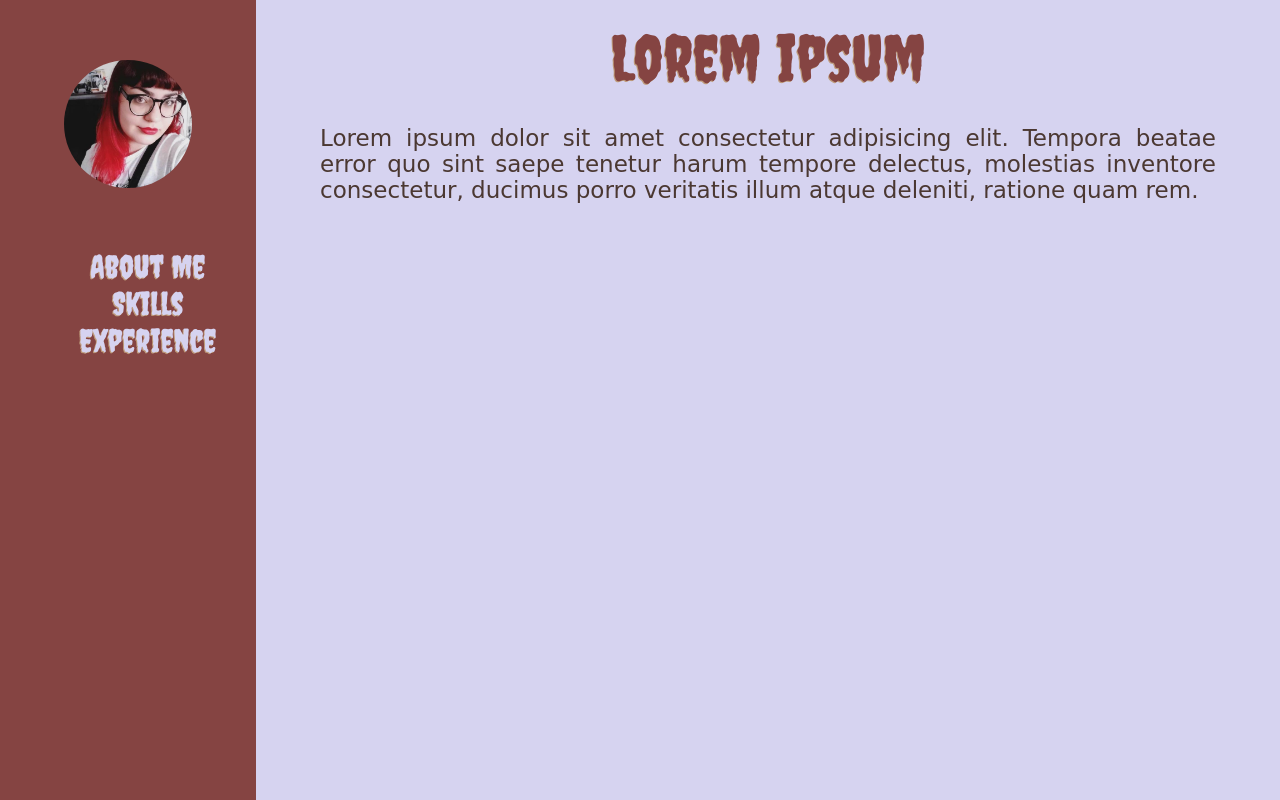
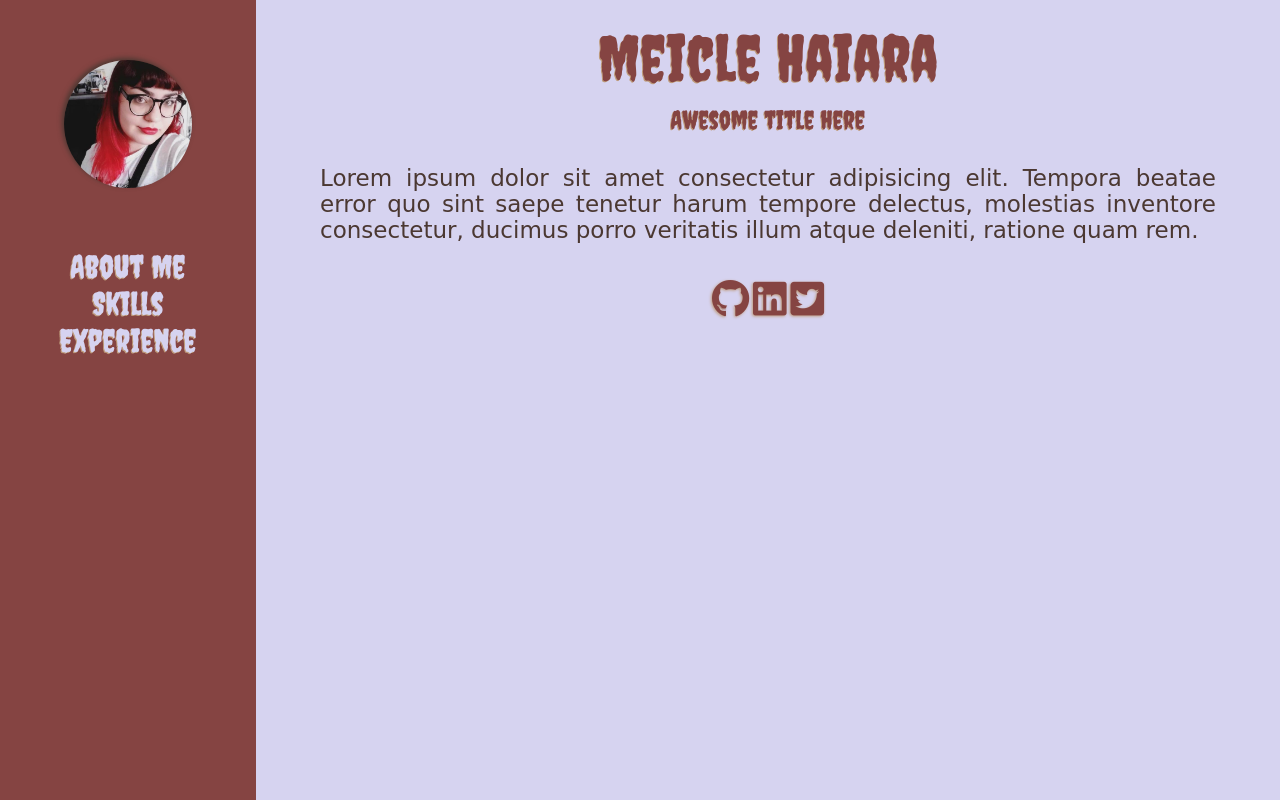
Before and after one commit to meicle/meicle.github.io, a plain HTML site: page index.html in a window 1280 px wide. Drawn offline with nearby package versions, Linux system fonts and the light colour scheme; a web font is replaced by a local one.

Commit message:
Code reuse

```diff
--- /dev/null
+++ b/aboutme.html
@@ -0,0 +1,9 @@
+      <h1>Meicle Haiara</h1>
+      <h4>Awesome title here</h4>
+      <br>
+      <p>Lorem ipsum dolor sit amet consectetur adipisicing elit. Tempora beatae error quo sint saepe tenetur harum tempore delectus, molestias inventore consectetur, ducimus porro veritatis illum atque deleniti, ratione quam rem.</p>
+      <br>
+      <div class="icones text-center">
+        <a href="https://github.com/meicle" target="_blank"><i class="fab fa-github"></i></a>
+        <a href="https://www.linkedin.com/in/meicle" target="_blank"><i class="fab fa-linkedin"></i></a>
+        <a href="https://twitter.com/impacmei" target="_blank"><i class="fab fa-twitter-square"></i></a>
--- a/index.html
+++ b/index.html
@@ -7,24 +7,36 @@
     <link rel="stylesheet" href="main.css">
     <link type="application/atom+xml" rel="alternate" href="http://localhost:4000/feed.xml" title="Meicle" />
     <link rel="stylesheet" href="https://maxcdn.bootstrapcdn.com/bootstrap/3.3.7/css/bootstrap.min.css" integrity="sha384-BVYiiSIFeK1dGmJRAkycuHAHRg32OmUcww7on3RYdg4Va+PmSTsz/K68vbdEjh4u" crossorigin="anonymous">
+    <link rel="stylesheet" href="https://use.fontawesome.com/releases/v5.5.0/css/all.css" integrity="sha384-B4dIYHKNBt8Bc12p+WXckhzcICo0wtJAoU8YZTY5qE0Id1GSseTk6S+L3BlXeVIU" crossorigin="anonymous">
     <link href="https://fonts.googleapis.com/css?family=Creepster|Averia Serif Libre" rel="stylesheet">
+    <script src="https://ajax.googleapis.com/ajax/libs/jquery/1.10.2/jquery.min.js"></script>
+    <script>
+        $(function(){
+            $('#content').load('aboutme.html');
+
+            $( "#aboutme" ).click(function() {
+              $('#content').load('aboutme.html');
+            });
+            $( "#skills" ).click(function() {
+              $('#content').load('skills.html');
+            });
+            $( "#xp" ).click(function() {
+              $('#content').load('xp.html');
+            });
+            });
+    </script>
     <title>Meicle</title>
   </head>
-
   <body>
-    <nav class="sidebar">
-      <a href="index.html"><img class="text-center" src="mei.jpeg"></a>
-      <ul>
-        <li>About Me</li>
-        <li>Skills</li>
-        <li>Experience</li>
-      </ul>
-    </nav>
-
-    <div class="content">
-      <h1>Lorem ipsum</h1><br>
-      <p>Lorem ipsum dolor sit amet consectetur adipisicing elit. Tempora beatae error quo sint saepe tenetur harum tempore delectus, molestias inventore consectetur, ducimus porro veritatis illum atque deleniti, ratione quam rem.</p>
+      <nav class="sidebar">
+          <a href="index.html"><img class="text-center" src="mei.jpeg"></a>
+          <ul>
+            <a id="aboutme"><li>About Me</li></a>
+            <a id="skills"><li>Skills</li></a>
+            <a id="xp"><li>Experience</li></a>
+          </ul>
+      </nav>
+    <div class="content" id="content">
     </div>
   </body>
-
 </html>
--- a/main.css
+++ b/main.css
@@ -1,3 +1,5 @@
+/* Main */
+
 body {
   margin: 0 20wv 0 0;
   background-color: #d6d3f0 !important;
@@ -15,22 +17,47 @@ body {
   background-color: #854442;
 }
 
-.sidebar li {
+.sidebar ul {
   font: 2.5vw 'Creepster', cursive;
-  list-style: none;
+  list-style-type: none;
+  text-align: center;
+  padding-left:0px;
   color: #d6d3f0;
   text-shadow: -1px 1px #be9b7b;
+}
+
+.sidebar a, a:visited, a:link, a:active {
+  cursor: pointer;
+  color: #d6d3f0;
+  text-decoration: none !important;
+}
+
+.sidebar a:hover {
+color: #be9b7b;
+text-shadow: -1px 1px 1px #4b3832;
+text-decoration: none;
 }
 
 .sidebar img {
   width: 10vw;
   margin: 7.5vh 0 7.5vh 0;
   border-radius: 50%;
+  box-shadow: -2px -2px 5px #4b3832;
 }
 
 .content {
   margin: 0 0 0 20vw;
 }
+
+footer {
+  left: 0;
+  bottom: 0;
+  color: #4b3832;
+}
+
+/* Main ends here */
+
+/* About me page */
 
 .content p {
   font: 1.8vw 'Averia Serif Libre', cursive;
@@ -43,5 +70,19 @@ body {
   font: 5vw 'Creepster', cursive;
   text-align: center;
   color: #854442;
-  text-shadow: -1px 1px #be9b7b;#4b3832
+  text-shadow: -1px 1px #be9b7b;
 }
+
+.content h4 {
+  font: 2vw 'Creepster', cursive;
+  text-align: center;
+  margin-top: 0;
+  color: #854442;
+  text-shadow: -1px 1px #be9b7b;
+}
+
+.icones a {
+font-size: 3vw;
+color: #854442 !important;
+text-shadow: -1px 1px 3px #be9b7b;
+}
```
Also changed, not shown: skills.html (added, +1 -0 lines), xp.html (added, +1 -0 lines).
